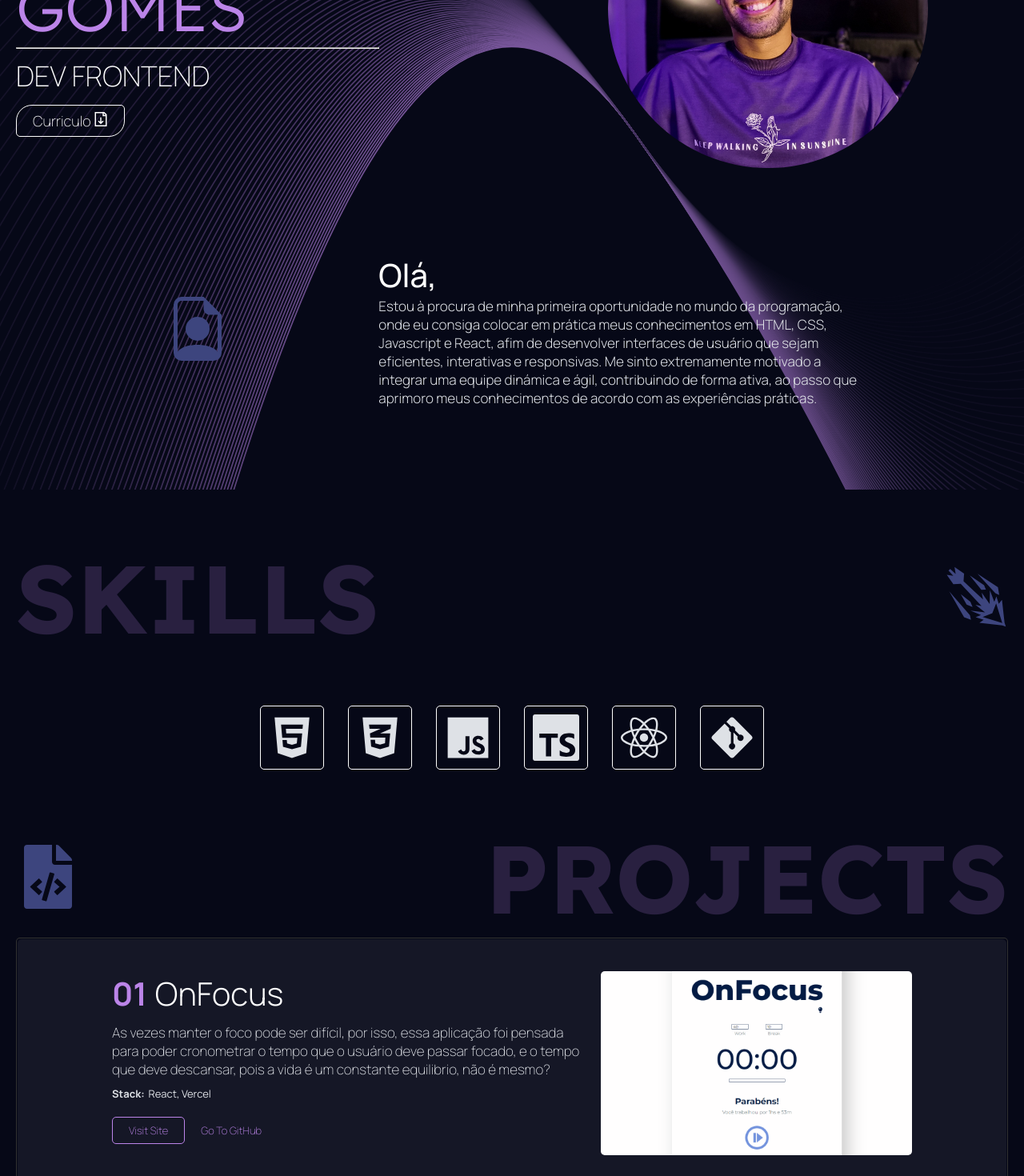
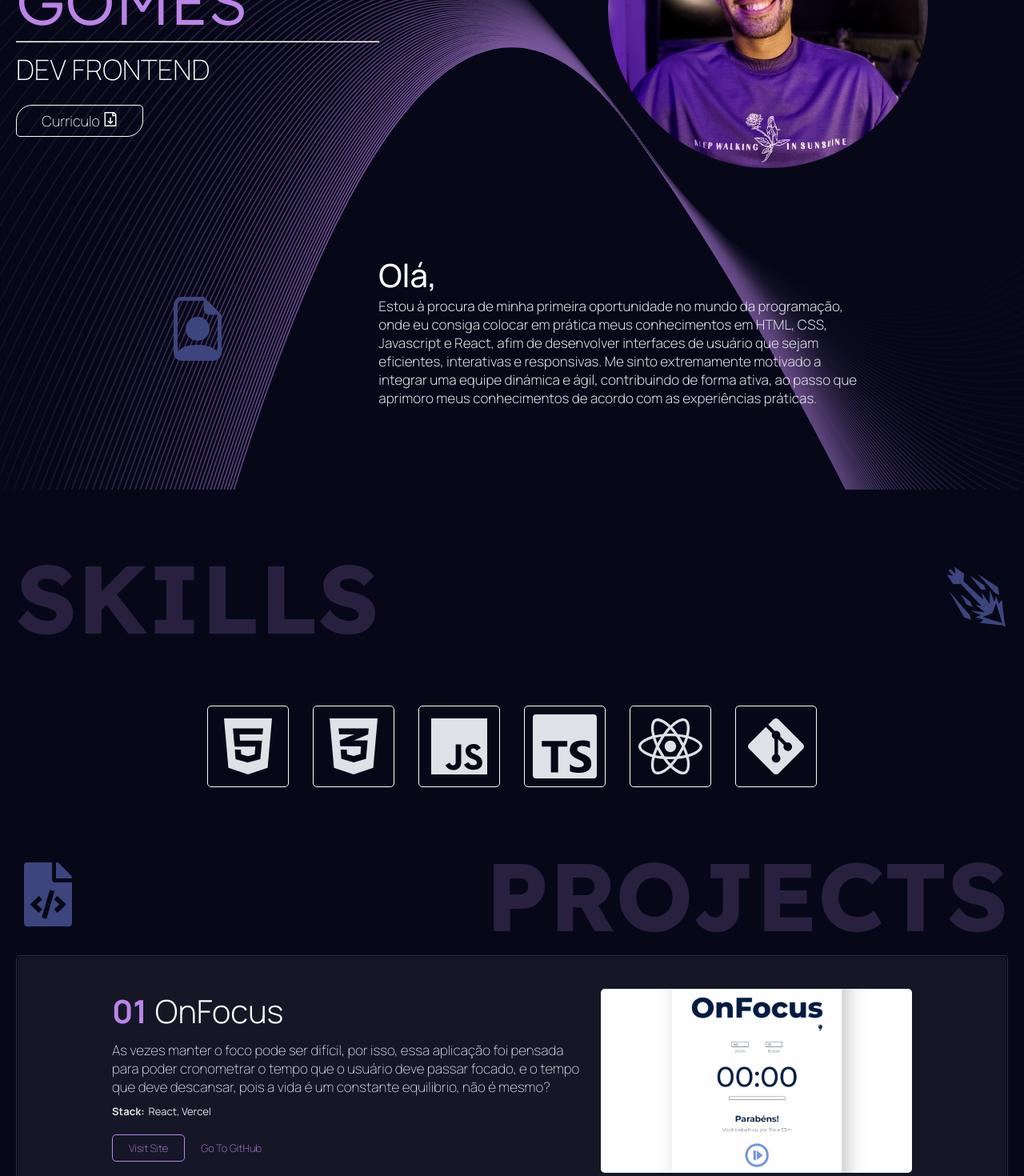
Before and after one commit to devbrunogomes/portfolio, a React (Create React App) app: page / in a window 1280 px wide. Shown: the part 280-1750 px from the top of the page at 80% size. Built offline with nearby package versions, Linux system fonts and the light colour scheme.

Commit message:
hover changes on skills and about sections

```diff
--- a/src/components/About/About.jsx
+++ b/src/components/About/About.jsx
@@ -3,8 +3,6 @@ import fotoPerfil from "../../assets/foto-perfil.jpeg";
 import { BsFileEarmarkPerson } from "react-icons/bs";
 
 import { GrDocumentDownload } from "react-icons/gr";
-
-
 
 export const About = (props) => {
   return (
@@ -15,12 +13,21 @@ export const About = (props) => {
           <h2>GOMES</h2>
           <hr />
           <h3>DEV FRONTEND</h3>
-          <a href="https://drive.google.com/file/d/1ciCbSlOgc_f0q03QHVxMVs7BT8rl12Y_/view?usp=sharing" target="_blank">
-            Curriculo <GrDocumentDownload />
+          <div className={styles.downloadCV}>
+            <a
+
+            href="https://drive.google.com/file/d/1ciCbSlOgc_f0q03QHVxMVs7BT8rl12Y_/view?usp=sharing"
+            target="_blank"
+          >
+            <span>
+              Curriculo <GrDocumentDownload />
+            </span>
           </a>
+          </div>
+
         </div>
         <div className={styles.imagem}>
-          <img src={fotoPerfil} alt="" loading="lazy"/>
+          <img src={fotoPerfil} alt="" loading="lazy" />
         </div>
       </div>
       <div className={styles.apresentation}>
--- a/src/components/About/styles.module.scss
+++ b/src/components/About/styles.module.scss
@@ -62,20 +62,62 @@
         }
       }
 
-      a {
+      .downloadCV {
         text-decoration: none;
         color: var(--title-font-color);
         font-family: var(--body-font-family);
         font-size: 1.8rem;
         font-weight: 200;
         border: 0.1rem solid var(--title-font-color);
-        border-radius: 20px 5px 20px 5px;
+        border-radius: 2rem 0.5rem 2rem 0.5rem;
+        max-width: 35%;
         padding: 0.7rem 2rem;
         text-align: center;
+        position: relative;
+        overflow: hidden;
+        transition: transform 1s ease-in-out;
 
+        // &:hover * {
+        //   color: var(--content-font-color);
+        // }
 
-        svg *{
+        &:hover::before {
+          transform: translate(0%);
+          transition: transform 0.2s ease-in-out;
+        }
+
+        &::before {
+          background-color: var(--inside-title-color);
+          content: "";
+          position: absolute;
+          width: 100%;
+          height: 100%;
+          border-radius: inherit;
+          top: 0;
+          left: 0;
+          transform: translate(-100%, -100%);
+          transition: transform 0.2s ease-in-out;
+          z-index: 0;
+        }
+
+        svg * {
           color: var(--title-font-color);
+        }
+
+        a {
+          text-decoration: none;
+        }
+
+        span {
+
+          background-color: none;
+          position: relative;
+          z-index: 9999;
+          color: var(--title-font-color);
+
+          & > * {
+            color: var(--title-font-color);
+          }
         }
       }
     }
--- a/src/components/Navbar/styles.module.scss
+++ b/src/components/Navbar/styles.module.scss
@@ -1,7 +1,7 @@
 .container {
   background-color: var(--background-color);
   width: 99.9%;
-  z-index: 999;
+  z-index: 99999;
   position: fixed;
   top: 0;
   -webkit-box-shadow: 0px 4px 9px -1px #151625;
--- a/src/components/ProjectCard/ProjectCard.jsx
+++ b/src/components/ProjectCard/ProjectCard.jsx
@@ -27,8 +27,8 @@ export const ProjectCard = (props) => {
             </div>
 
             <div className={styles.links}>
-              <a href={props.site} target="_blank">
-                Visit Site
+              <a href={props.site} target="_blank" id={styles.visitSite}>
+                 <span>Visit Site</span>
               </a>
               <a href={props.github} target="_blank">
                 Go To GitHub
--- a/src/components/ProjectCard/styles.module.scss
+++ b/src/components/ProjectCard/styles.module.scss
@@ -16,8 +16,7 @@
     opacity: 0;
     transition: opacity 0.25s ease-in-out;
 
-
-    &::after{
+    &::after {
       content: "";
       position: absolute;
       top: 50%;
@@ -25,10 +24,15 @@
       min-width: 200%;
       min-height: 200%;
       aspect-ratio: 1/2;
-      background: conic-gradient(from 0deg, var(--inside-title-color), var(--outside-title-color), var(--title-icon-color), var(--background-color));
+      background: conic-gradient(
+        from 0deg,
+        var(--inside-title-color),
+        var(--outside-title-color),
+        var(--title-icon-color),
+        var(--background-color)
+      );
       transform: translate(-50%, -50%) rotate(0deg);
       animation: rotate 3s linear infinite;
-
     }
   }
 
@@ -47,6 +51,10 @@
     margin: 0 auto;
     background-color: var(--project-card-color);
     border-radius: inherit;
+
+    @media screen and (max-width: 450px) {
+      padding: 1.5rem 0;
+    }
 
     .reverse {
       //Quando reverse for true
@@ -117,23 +125,58 @@
           gap: 2rem;
           margin-top: 1rem;
 
+          #visitSite {
+            border: 0.1rem solid var(--inside-title-color);
+            border-radius: 5px;
+            padding: 0.7rem 2rem;
+            position: relative;
+            overflow: hidden;
+            transition: transform 1s ease-in-out;
+
+            &:hover * {
+              color: var(--content-font-color);
+            }
+
+            &:hover::before{
+              transform: translate(0%);
+              transition: transform 0.5s ease-in-out;
+            }
+
+            &::before {
+              background-color: var(--inside-title-color);
+              content: "";
+              position: absolute;
+              width: 110%;
+              height: 100%;
+              border-radius: inherit;
+              top: 0;
+              left: 0;
+              transform: translate(-105%);
+              transition: transform 0.5s ease-in-out;
+              z-index: 0;
+            }
+
+            @keyframes enterBackground {
+              to {
+                transform: translate(100%);
+              }
+            }
+          }
+
           a {
             text-decoration: none;
             color: var(--inside-title-color);
             font-size: 1.3rem;
             font-weight: 200;
-            transition: 0.2s ease-in-out;
+          }
 
-            &:first-of-type {
-              border: 0.1rem solid var(--inside-title-color);
-              border-radius: 5px;
-              padding: 0.7rem 2rem;
+          span {
+            background-color: none;
+            position: relative;
+            z-index: 9999;
+            color: var(--inside-title-color);
+            transition: color 0.5s ease-in-out;
 
-              // &:hover{
-              //   background-color: var(--inside-title-color);
-              //   color: var(--content-font-color);
-              // }
-            }
           }
         }
       }
@@ -147,6 +190,7 @@
           width: 30rem;
           height: 20rem;
           padding: 1rem;
+          border-radius: 5px;
         }
       }
     }
--- a/src/components/Skills/Skills.jsx
+++ b/src/components/Skills/Skills.jsx
@@ -17,7 +17,24 @@ export const Skills = (props) => {
 
       <div className={styles.iconsWrapper}>
         <div className={styles.icons}>
-          <FaHtml5 /> <FaCss3Alt /> <IoLogoJavascript /> <SiTypescript /> <FaReact /> <FaGitAlt />
+          <div className={styles.htmlLogo}>
+            <FaHtml5 />
+          </div>
+          <div className={styles.cssLogo}>
+            <FaCss3Alt />
+          </div>
+          <div className={styles.jsLogo}>
+            <IoLogoJavascript />
+          </div>
+          <div className={styles.tsLogo}>
+            <SiTypescript />
+          </div>
+          <div className={styles.reactLogo}>
+            <FaReact />
+          </div>
+          <div className={styles.gitLogo}>
+            <FaGitAlt />
+          </div>
         </div>
       </div>
     </section>
--- a/src/components/Skills/styles.module.scss
+++ b/src/components/Skills/styles.module.scss
@@ -66,19 +66,200 @@
         gap: 2rem;
       }
 
+      .htmlLogo{
+        position: relative;
+        overflow: hidden;
 
+        &:hover::before {
+          transform: translate(0%);
+          transition: transform 0.3s ease-in-out;
+        }
+      }
 
-      & > * {
-        font-size: 8rem;
+      .htmlLogo::before {
+        content: "HTML5";
+        background-color: var(--background-color);
+        font-family: var(--body-font-family);
+        font-size: 2.5rem;
+        // border: 0.1rem solid var(--title-font-color);
+        border-radius: inherit;
+        display: flex;
+        align-items: center;
+        justify-content: center;
+        position: absolute;
+        width: 100%;
+        height: 100%;
+        transform: translateY(-100%);
+        top: 0%;
+        left: 0;
+        transition: transform 0.3s ease-in-out;
+      }
+
+      .cssLogo{
+        position: relative;
+        overflow: hidden;
+
+        &:hover::before {
+          transform: translate(0%);
+          transition: transform 0.3s ease-in-out;
+        }
+      }
+
+      .cssLogo::before {
+        content: "CSS";
+        background-color: var(--background-color);
+        font-family: var(--body-font-family);
+        font-size: 2.5rem;
+        // border: 0.1rem solid var(--title-font-color);
+        border-radius: inherit;
+        display: flex;
+        align-items: center;
+        justify-content: center;
+        position: absolute;
+        width: 100%;
+        height: 100%;
+        transform: translateY(-100%);
+        top: 0%;
+        left: 0;
+        transition: transform 0.3s ease-in-out;
+      }
+
+      .jsLogo{
+        position: relative;
+        overflow: hidden;
+
+        &:hover::before {
+          transform: translate(0%);
+          transition: transform 0.3s ease-in-out;
+        }
+      }
+
+      .jsLogo::before {
+        content: "Javascript";
+        background-color: var(--background-color);
+        font-family: var(--body-font-family);
+        font-size: 1.9rem;
+        // border: 0.1rem solid var(--title-font-color);
+        border-radius: inherit;
+        display: flex;
+        align-items: center;
+        justify-content: center;
+        position: absolute;
+        width: 100%;
+        height: 100%;
+        transform: translateY(-100%);
+        top: 0%;
+        left: 0;
+        transition: transform 0.3s ease-in-out;
+      }
+
+      .tsLogo{
+        position: relative;
+        overflow: hidden;
+
+        &:hover::before {
+          transform: translate(0%);
+          transition: transform 0.3s ease-in-out;
+        }
+      }
+
+      .tsLogo::before {
+        content: "Typescript";
+        background-color: var(--background-color);
+        font-family: var(--body-font-family);
+        font-size: 1.9rem;
+        // border: 0.1rem solid var(--title-font-color);
+        border-radius: inherit;
+        display: flex;
+        align-items: center;
+        justify-content: center;
+        position: absolute;
+        width: 100%;
+        height: 100%;
+        transform: translateY(-100%);
+        top: 0%;
+        left: 0;
+        transition: transform 0.3s ease-in-out;
+      }
+
+      .reactLogo{
+        position: relative;
+        overflow: hidden;
+
+        &:hover::before {
+          transform: translate(0%);
+          transition: transform 0.3s ease-in-out;
+        }
+      }
+
+      .reactLogo::before {
+        content: "React";
+        background-color: var(--background-color);
+        font-family: var(--body-font-family);
+        font-size: 2.5rem;
+        // border: 0.1rem solid var(--title-font-color);
+        border-radius: inherit;
+        display: flex;
+        align-items: center;
+        justify-content: center;
+        position: absolute;
+        width: 100%;
+        height: 100%;
+        transform: translateY(-100%);
+        top: 0%;
+        left: 0;
+        transition: transform 0.3s ease-in-out;
+      }
+
+      .gitLogo{
+        position: relative;
+        overflow: hidden;
+
+        &:hover::before {
+          transform: translate(0%);
+          transition: transform 0.3s ease-in-out;
+        }
+      }
+
+      .gitLogo::before {
+        content: "Git";
+        background-color: var(--background-color);
+        font-family: var(--body-font-family);
+        font-size: 2.5rem;
+        // border: 0.1rem solid var(--title-font-color);
+        border-radius: inherit;
+        display: flex;
+        align-items: center;
+        justify-content: center;
+        position: absolute;
+        width: 100%;
+        height: 100%;
+        transform: translateY(-100%);
+        top: 0%;
+        left: 0;
+        transition: transform 0.3s ease-in-out;
+      }
+
+      div {
         border: 0.1rem solid var(--title-font-color);
         border-radius: 5px;
         padding: 1rem;
-        color: var(--title-font-color);
+        font-size: 8rem;
+        display: flex;
+        align-items: center;
+        justify-content: center;
 
-        @media screen and (max-width: 800px) {
-          font-size: 6rem;
+
+        & > *{
+          color: var(--title-font-color);
+
+
+          @media screen and (max-width: 800px) {
+            font-size: 6rem;
+          }
         }
       }
+
     }
   }
 }
```
